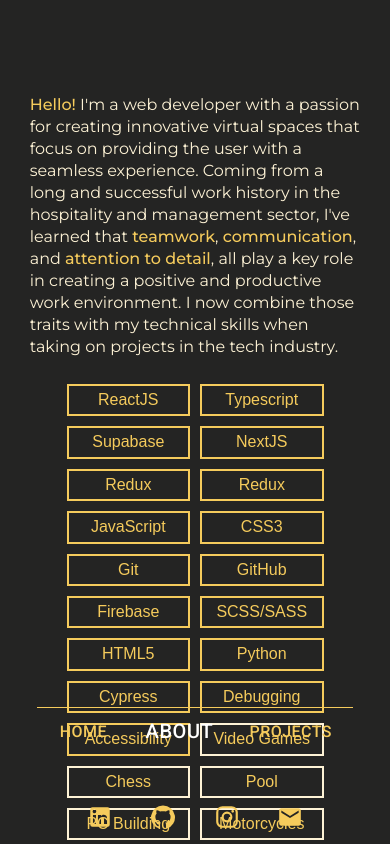
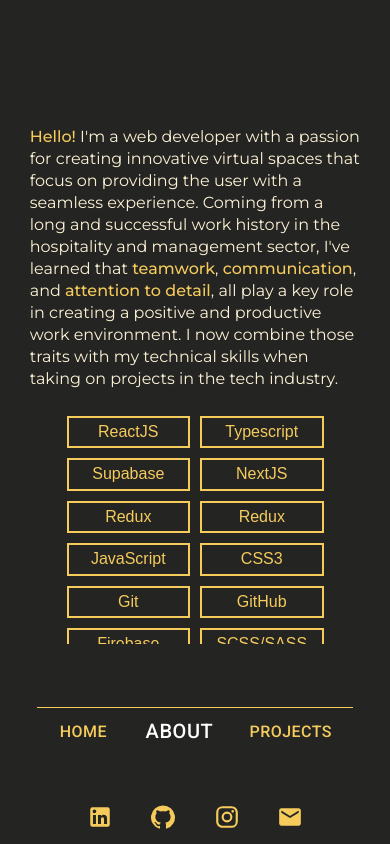
Before and after one commit to Koki001/finalPortfolio, a React (Create React App) app: page /about in a window 390 px wide. Built offline with nearby package versions, Linux system fonts and the light colour scheme.

Commit message:
overflow on mobile screen

```diff
--- a/public/styles/main.css
+++ b/public/styles/main.css
@@ -889,6 +889,8 @@
   }
   #root .smallerScreenSkills {
     display: flex;
+    max-height: 320px;
+    overflow-y: auto;
   }
   #root .smallerScreenSkills p {
     width: 22.2222222222%;
--- a/src/scss/mediaQueries/_max800.scss
+++ b/src/scss/mediaQueries/_max800.scss
@@ -7,6 +7,8 @@
   }
   #root .smallerScreenSkills {
     display: flex;
+    max-height: 320px;
+    overflow-y: auto;
     p {
       width: calc(100% / 4.5);
       text-align: center;
```
Also changed, not shown: 1 other file (tests, documents, lock files or other folders).
